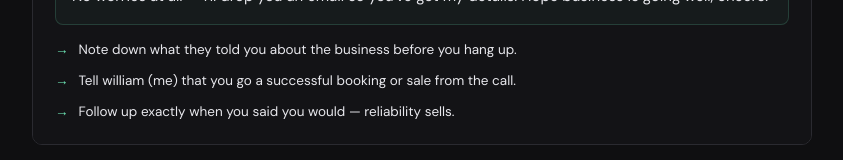
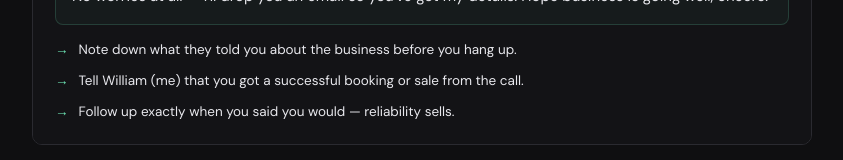
Before and after one commit to wgoulston/coldcallbase, a Next.js app: page /script in a window 1280 px wide. Shown: the part 2597-2757 px from the top of the page, without its empty margins (218-1061 px from the left). Built offline with nearby package versions, Linux system fonts and the light colour scheme; no server answers.

Commit message:
fix spelling error

```diff
--- a/app/script/page.tsx
+++ b/app/script/page.tsx
@@ -344,7 +344,7 @@ export default function ScriptPage() {
                 </li>
                 <li>
                   <span>
-                    Tell william (me) that you go a successful booking or sale
+                    Tell William (me) that you got a successful booking or sale
                     from the call.
                   </span>
                 </li>
```
